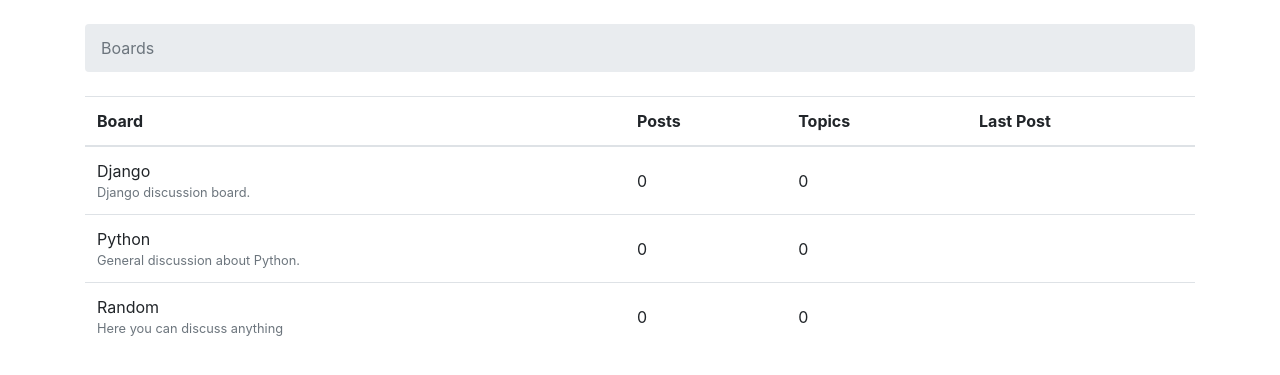
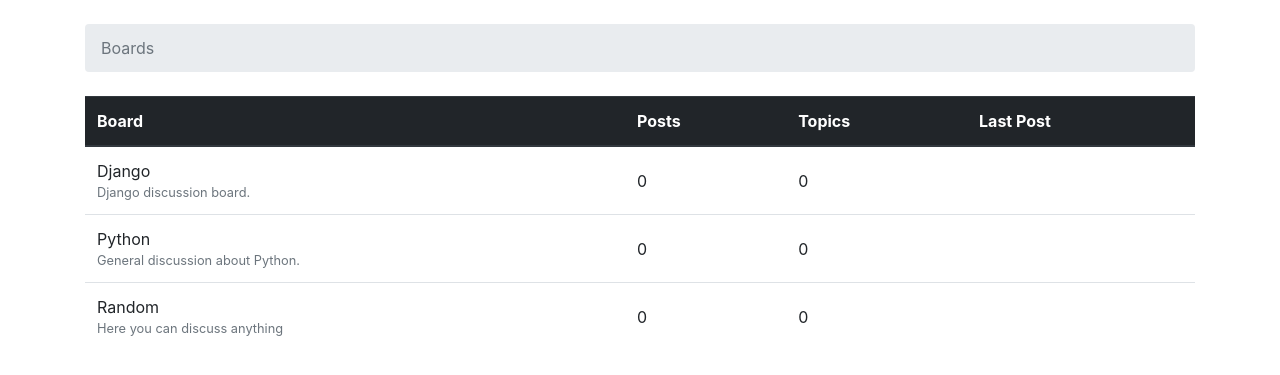
Before and after one commit to nandusri/Answerly, a Django app: page / in a window 1280 px wide. Shown: the top 375 px of the page. Run offline with Django 3.2, Linux system fonts and the light colour scheme; data comes from the database, SQL or seed files in the repository; both versions use the stored data as it was after the commit; some libraries are stand-ins or nearby versions.

Commit message:
changes are made in home.html

```diff
--- a/myproject/urls.py
+++ b/myproject/urls.py
@@ -19,5 +19,6 @@
 
 urlpatterns = [
     path('admin/', admin.site.urls),
-    path('', views.home, name='home')
+    path('', views.home, name='home'),
+
 ]
--- /dev/null
+++ b/projectinfo.txt
@@ -0,0 +1,3 @@
+Admin
+user_name: admin
+pwd: Abcd.1234
--- a/templates/home.html
+++ b/templates/home.html
@@ -4,7 +4,8 @@
   <head>
     <meta charset="utf-8">
     <title>Boards</title>
-    <link rel="stylesheet" href="https://maxcdn.bootstrapcdn.com/bootstrap/4.0.0/css/bootstrap.min.css" integrity="sha384-Gn5384xqQ1aoWXA+058RXPxPg6fy4IWvTNh0E263XmFcJlSAwiGgFAW/dAiS6JXm" crossorigin="anonymous">
+    <link rel="stylesheet" href="https://maxcdn.bootstrapcdn.com/bootstrap/4.0.0/css/bootstrap.min.css">
+    <script src="https://maxcdn.bootstrapcdn.com/bootstrap/4.0.0-alpha/js/bootstrap.min.js"></script>
   </head>
   <body>
     <div class="container">
@@ -12,7 +13,7 @@
         <li class="breadcrumb-item active">Boards</li>
       </ol>
       <table class="table">
-        <thead class="thead-inverse">
+        <thead class="thead-dark">
           <tr>
             <th>Board</th>
             <th>Posts</th>
```
Also changed, not shown: db.sqlite3.
